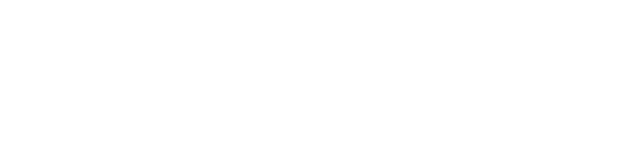
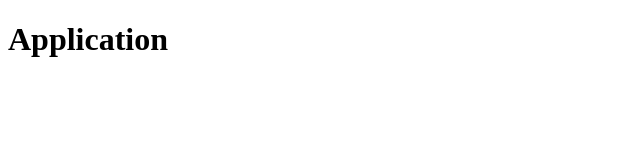
Before and after one commit to Atharsh07/java-script, a plain HTML site: page index.html in a window 1280 px wide. Shown: the whole page, without its empty margins (0-640 px from the left). Drawn offline with Linux system fonts and the light colour scheme.

Commit message:
few changes

```diff
--- a/index.html
+++ b/index.html
@@ -7,6 +7,9 @@
     <script src="index.js"></script>
 </head>
 <body>
-
+    <container class="object">
+        <div class="registration">
+            <h1>Application</h1>
+    </container>
 </body>
 </html>
--- a/index.js
+++ b/index.js
@@ -1,7 +1,6 @@
-var a=7
-if(a===undefined){
-    console.log("a is undefined");
+var a = 100;
+{
+    var a = 10;
+    console.log(a);
 }
-else{
-    console.log("a is not undefined");
-}
+console.log(a);
--- /dev/null
+++ b/style.css
@@ -0,0 +1,10 @@
+*{
+    margin: 0% auto;
+    padding: 0%;
+}
+.object{
+    justify-content: center;
+    margin: 0% auto;
+    padding: 0%;
+    transition: cubic-bezier(0.075, 0.82, 0.165, 1);
+}
```
